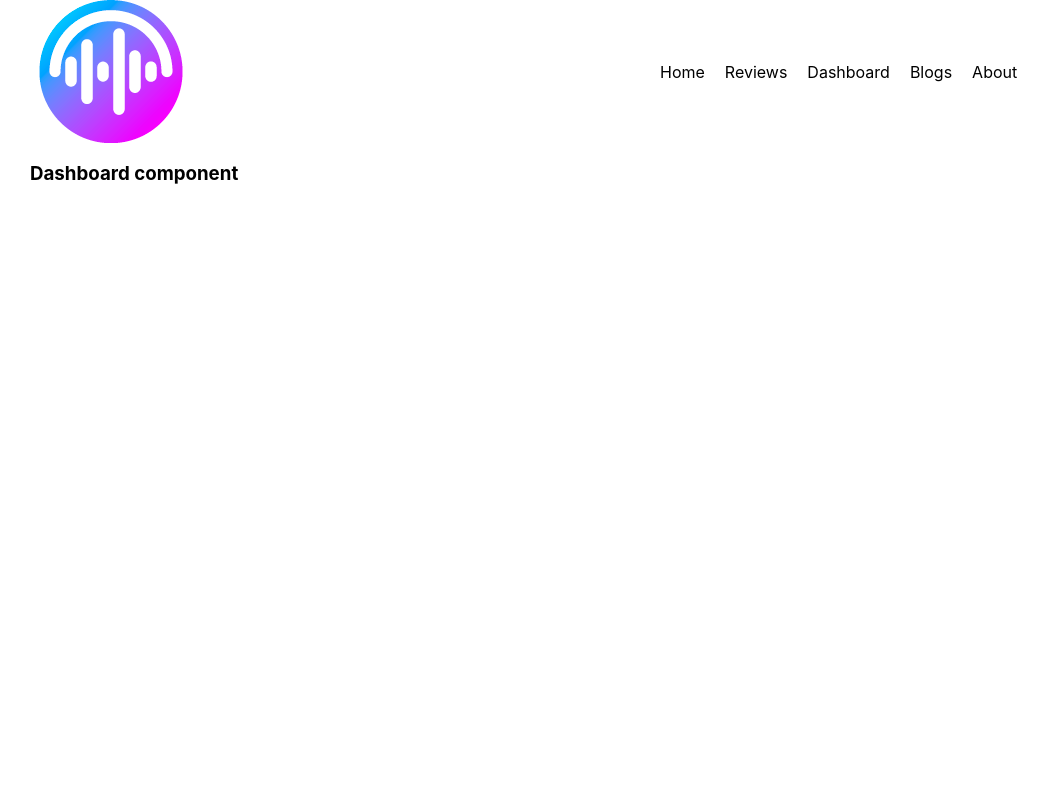
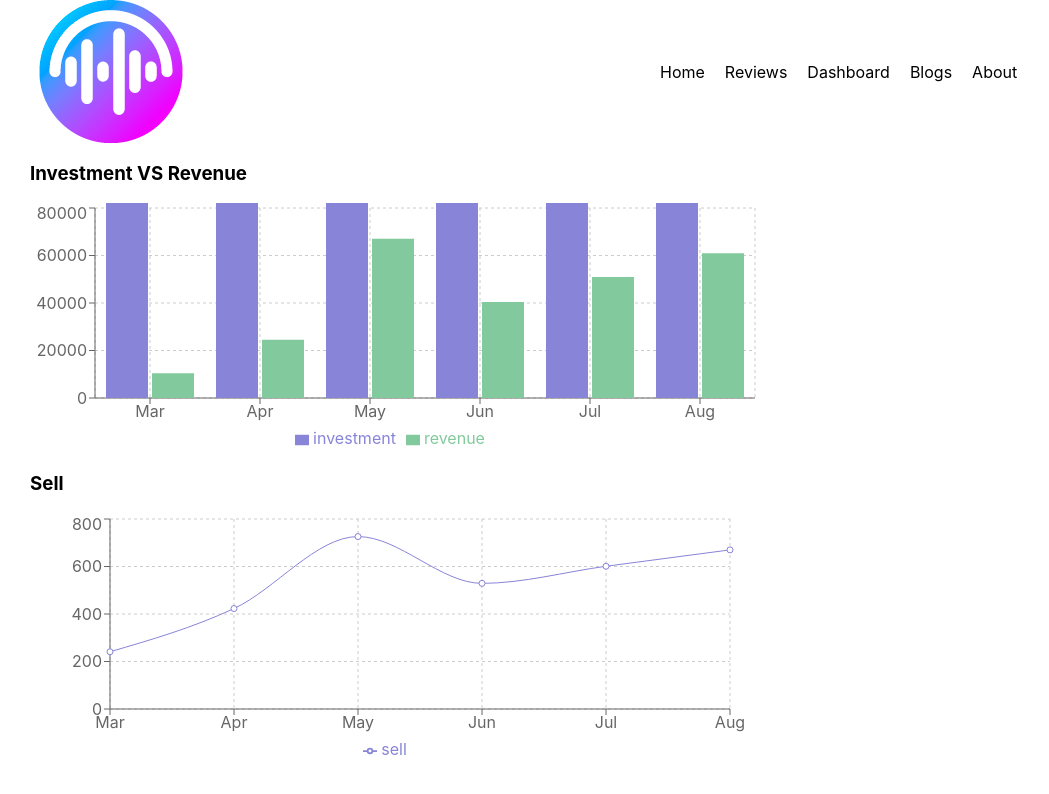
Before and after one commit to omarfurkan/load-glosny, a React (Create React App) app: page /dashboard in a window 1280 px wide. Shown: the top 794 px of the page, without its empty margins (0-1049 px from the left). Built offline with nearby package versions, Linux system fonts and the light colour scheme.

Commit message:
2 chart done

```diff
--- a/package.json
+++ b/package.json
@@ -10,6 +10,7 @@
     "react-dom": "17.0.2",
     "react-router-dom": "^6.3.0",
     "react-scripts": "5.0.0",
+    "recharts": "^2.1.9",
     "web-vitals": "^2.1.4"
   },
   "scripts": {
--- /dev/null
+++ b/public/chartData.json
@@ -0,0 +1,38 @@
+[
+  {
+    "month": "Mar",
+    "investment": 100000,
+    "sell": 241,
+    "revenue": 10401
+  },
+  {
+    "month": "Apr",
+    "investment": 200000,
+    "sell": 423,
+    "revenue": 24500
+  },
+  {
+    "month": "May",
+    "investment": 500000,
+    "sell": 726,
+    "revenue": 67010
+  },
+  {
+    "month": "Jun",
+    "investment": 500000,
+    "sell": 529,
+    "revenue": 40405
+  },
+  {
+    "month": "Jul",
+    "investment": 600000,
+    "sell": 601,
+    "revenue": 50900
+  },
+  {
+    "month": "Aug",
+    "investment": 700000,
+    "sell": 670,
+    "revenue": 61000
+  }
+]
--- a/src/components/Dashboard/Dashboard.js
+++ b/src/components/Dashboard/Dashboard.js
@@ -1,10 +1,40 @@
-import React from 'react';
+import React, { useEffect, useState } from 'react';
+import { Bar, BarChart, CartesianGrid, Legend, Line, LineChart, Tooltip, XAxis, YAxis } from 'recharts';
 
 const Dashboard = () => {
-    return (
+    const [chartData, setCahrtData] = useState([]);
+    useEffect(() => {
+        fetch('chartData.json')
+            .then(res => res.json())
+            .then(data => setCahrtData(data))
+    }, []);
+    return (<>
         <div>
-            <h3>Dashboard component</h3>
+            <h3>Investment VS Revenue</h3>
+            <BarChart width={730} height={250} data={chartData}>
+                <CartesianGrid strokeDasharray="3 3" />
+                <XAxis dataKey="month" />
+                <YAxis dataKey="revenue" />
+                <Tooltip />
+                <Legend />
+                <Bar dataKey="investment" fill="#8884d8" />
+                <Bar dataKey="revenue" fill="#82ca9d" />
+            </BarChart>
         </div>
+        <h3>Sell</h3>
+        <LineChart width={730} height={250} data={chartData}
+            margin={{ top: 5, right: 30, left: 20, bottom: 5 }}>
+            <CartesianGrid strokeDasharray="3 3" />
+            <XAxis dataKey="month" />
+            <YAxis />
+            <Tooltip />
+            <Legend />
+            <Line type="monotone" dataKey="sell" stroke="#8884d8" />
+        </LineChart>
+        <div>
+
+        </div>
+    </>
     );
 };
 
--- a/src/components/Home/Home.js
+++ b/src/components/Home/Home.js
@@ -7,7 +7,7 @@
 
 const Home = () => {
     const [reviews] = useReviews();
-    const navigate = useNavigate()
+    const navigate = useNavigate();
     const seeAllReviews = () => {
         navigate('/reviews')
     }
```
Also changed, not shown: 1 other file (tests, documents, lock files or other folders).
